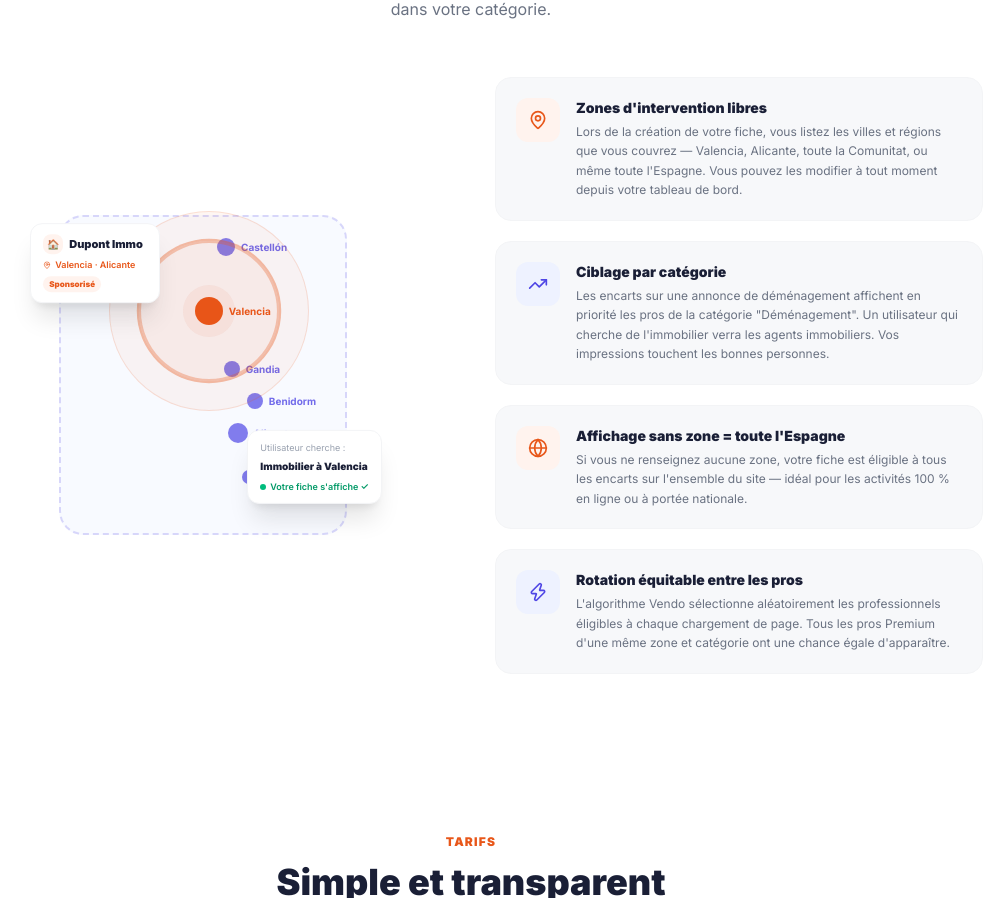
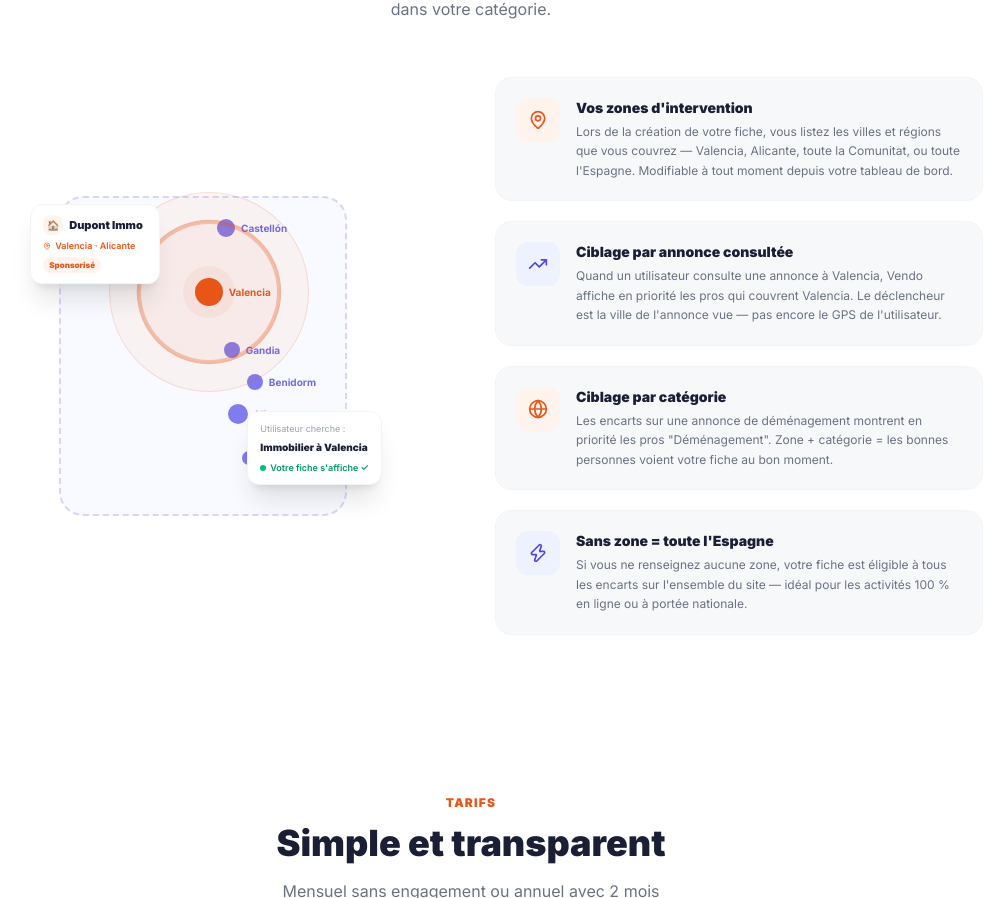
Before and after one commit to GuillaumeBidallier/valencia-expat-market, a Next.js app: page /devenir-pro in a window 1280 px wide. Shown: the part 1960-2858 px from the top of the page, without its empty margins (169-1160 px from the left). Built offline with nearby package versions, Linux system fonts and the light colour scheme; no server answers; the database is empty.

Commit message:
fix: correct geolocation section — ciblage par annonce consultée, pas GPS utilisateur

```diff
--- a/app/devenir-pro/page.tsx
+++ b/app/devenir-pro/page.tsx
@@ -444,29 +444,29 @@ export default function DevenirProPage() {
                 {
                   icon: <MapPin size={20} />,
                   color: 'bg-orange-soft text-orange-primary',
-                  title: 'Zones d\'intervention libres',
-                  desc: 'Lors de la création de votre fiche, vous listez les villes et régions que vous couvrez — Valencia, Alicante, toute la Comunitat, ou même toute l\'Espagne. Vous pouvez les modifier à tout moment depuis votre tableau de bord.',
+                  title: 'Vos zones d\'intervention',
+                  desc: 'Lors de la création de votre fiche, vous listez les villes et régions que vous couvrez — Valencia, Alicante, toute la Comunitat, ou toute l\'Espagne. Modifiable à tout moment depuis votre tableau de bord.',
                   delay: 'd2',
                 },
                 {
                   icon: <TrendingUp size={20} />,
                   color: 'bg-indigo-soft text-indigo-primary',
-                  title: 'Ciblage par catégorie',
-                  desc: 'Les encarts sur une annonce de déménagement affichent en priorité les pros de la catégorie "Déménagement". Un utilisateur qui cherche de l\'immobilier verra les agents immobiliers. Vos impressions touchent les bonnes personnes.',
+                  title: 'Ciblage par annonce consultée',
+                  desc: 'Quand un utilisateur consulte une annonce à Valencia, Vendo affiche en priorité les pros qui couvrent Valencia. Le déclencheur est la ville de l\'annonce vue — pas encore le GPS de l\'utilisateur.',
                   delay: 'd3',
                 },
                 {
                   icon: <Globe size={20} />,
                   color: 'bg-orange-soft text-orange-primary',
-                  title: 'Affichage sans zone = toute l\'Espagne',
-                  desc: 'Si vous ne renseignez aucune zone, votre fiche est éligible à tous les encarts sur l\'ensemble du site — idéal pour les activités 100 % en ligne ou à portée nationale.',
+                  title: 'Ciblage par catégorie',
+                  desc: 'Les encarts sur une annonce de déménagement montrent en priorité les pros "Déménagement". Zone + catégorie = les bonnes personnes voient votre fiche au bon moment.',
                   delay: 'd4',
                 },
                 {
                   icon: <Zap size={20} />,
                   color: 'bg-indigo-soft text-indigo-primary',
-                  title: 'Rotation équitable entre les pros',
-                  desc: 'L\'algorithme Vendo sélectionne aléatoirement les professionnels éligibles à chaque chargement de page. Tous les pros Premium d\'une même zone et catégorie ont une chance égale d\'apparaître.',
+                  title: 'Sans zone = toute l\'Espagne',
+                  desc: 'Si vous ne renseignez aucune zone, votre fiche est éligible à tous les encarts sur l\'ensemble du site — idéal pour les activités 100 % en ligne ou à portée nationale.',
                   delay: 'd5',
                 },
               ].map(item => (
```
